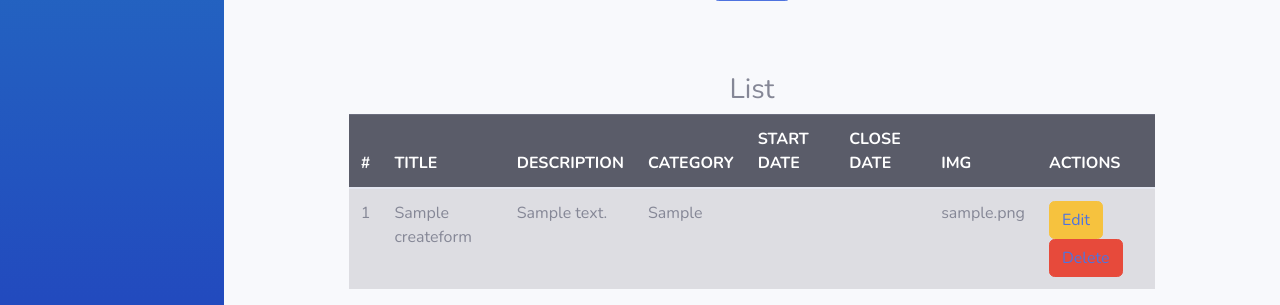
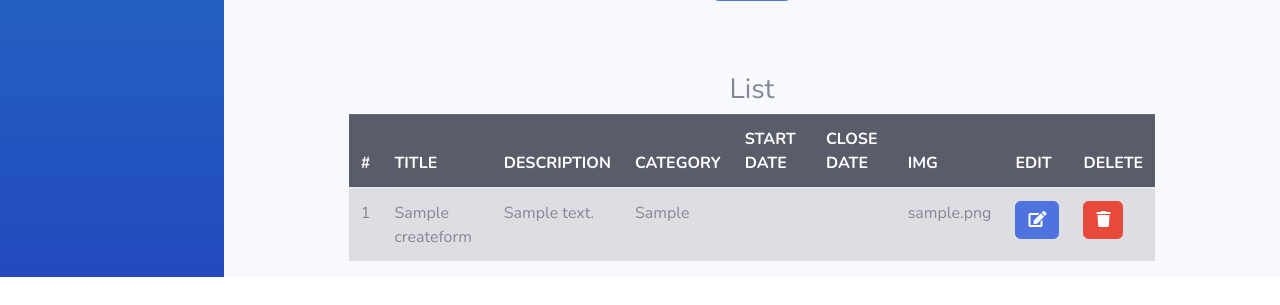
Before and after one commit to RIR22IT/Lar-, a PHP site: page /adminPanel.php in a window 1280 px wide. Shown: the part 703-1008 px from the top of the page. After the commit the page ends 980 px from the top, so only its background shows below. Run offline with PHP 8.4, Linux system fonts and the light colour scheme; tables that the repository leaves empty or names only in its code hold one stand-in row (values such as "Sample post"); data that the repository does not hold is empty; some libraries are stand-ins or nearby versions.

Commit message:
modified

```diff
--- a/adminPanel.php
+++ b/adminPanel.php
@@ -219,7 +219,8 @@
             <th>START DATE</th>
             <th>CLOSE DATE</th>
             <th>IMG</th>
-            <th>ACTIONS</th>
+            <th>EDIT</th>
+            <th>DELETE</th>
 		      </tr></thead>
 
           <?php
@@ -241,8 +242,10 @@
           <td class="table-secondary"><?php echo $row['endDate'] ?></td>
           <td class="table-secondary"><?php echo $row['img'] ?></td>
           <td class="table-secondary">
-			    <button type="button" class="btn btn-warning"><a href="editStudent.php?id=<?php echo $id; ?>">Edit</a></button>
-			    <button type="button" class="btn btn-danger"><a href="deleteStudent.php?id=<?php echo $id; ?>" onclick="return confirm('Are you sure?')">Delete</a></button>
+			    <a href="editStudent.php?id=<?php echo $id; ?>" class="btn btn-primary"><i class="fas fa-edit"></i></a>
+          </td>
+          <td class="table-secondary">
+			    <a href="deleteStudent.php?id=<?php echo $id; ?>" onclick="return confirm('Are you sure?')" class="btn btn-danger"><i class="fas fa-trash"></i></a>
 		      </td>
 	      </tr>
 
```
